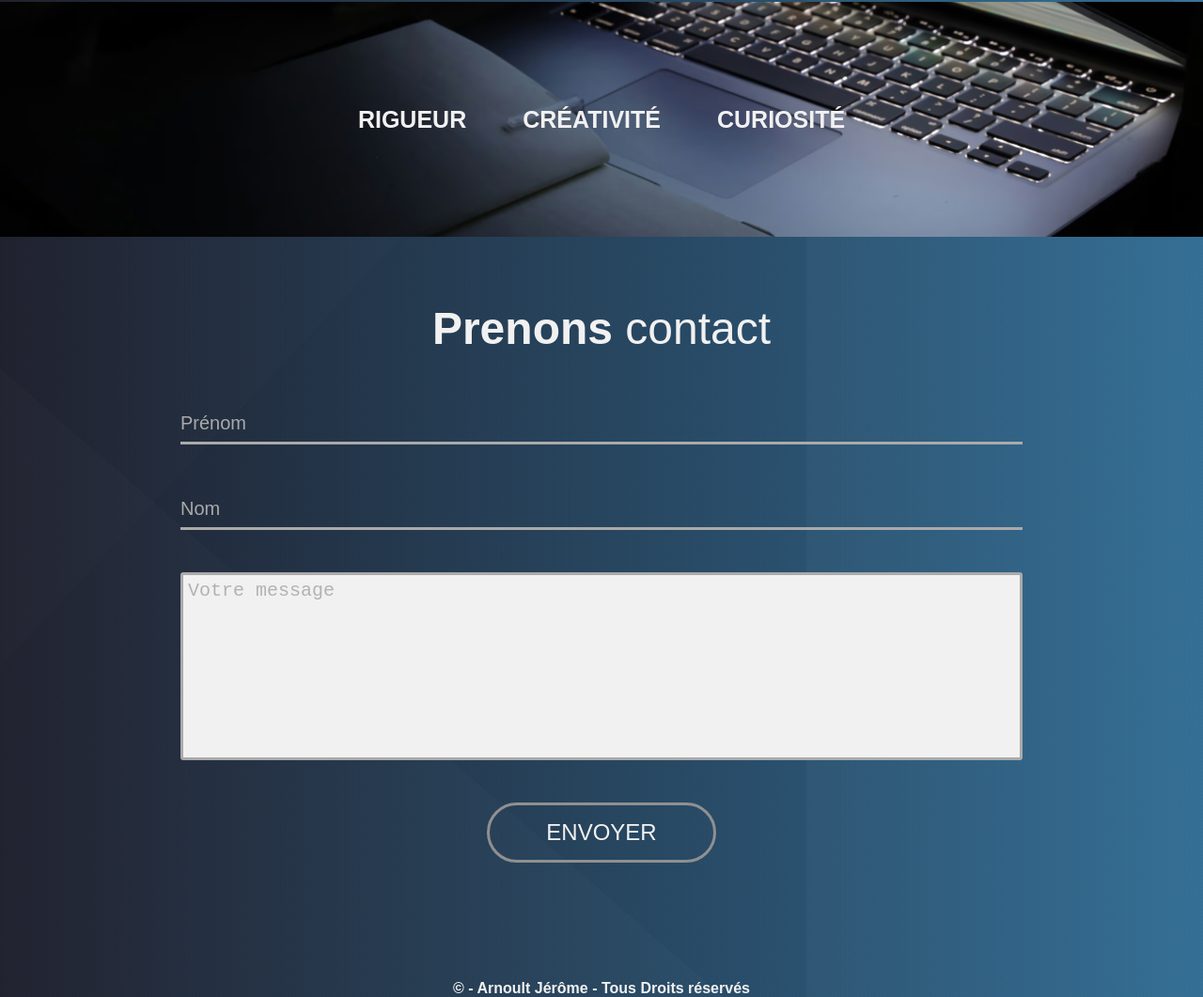
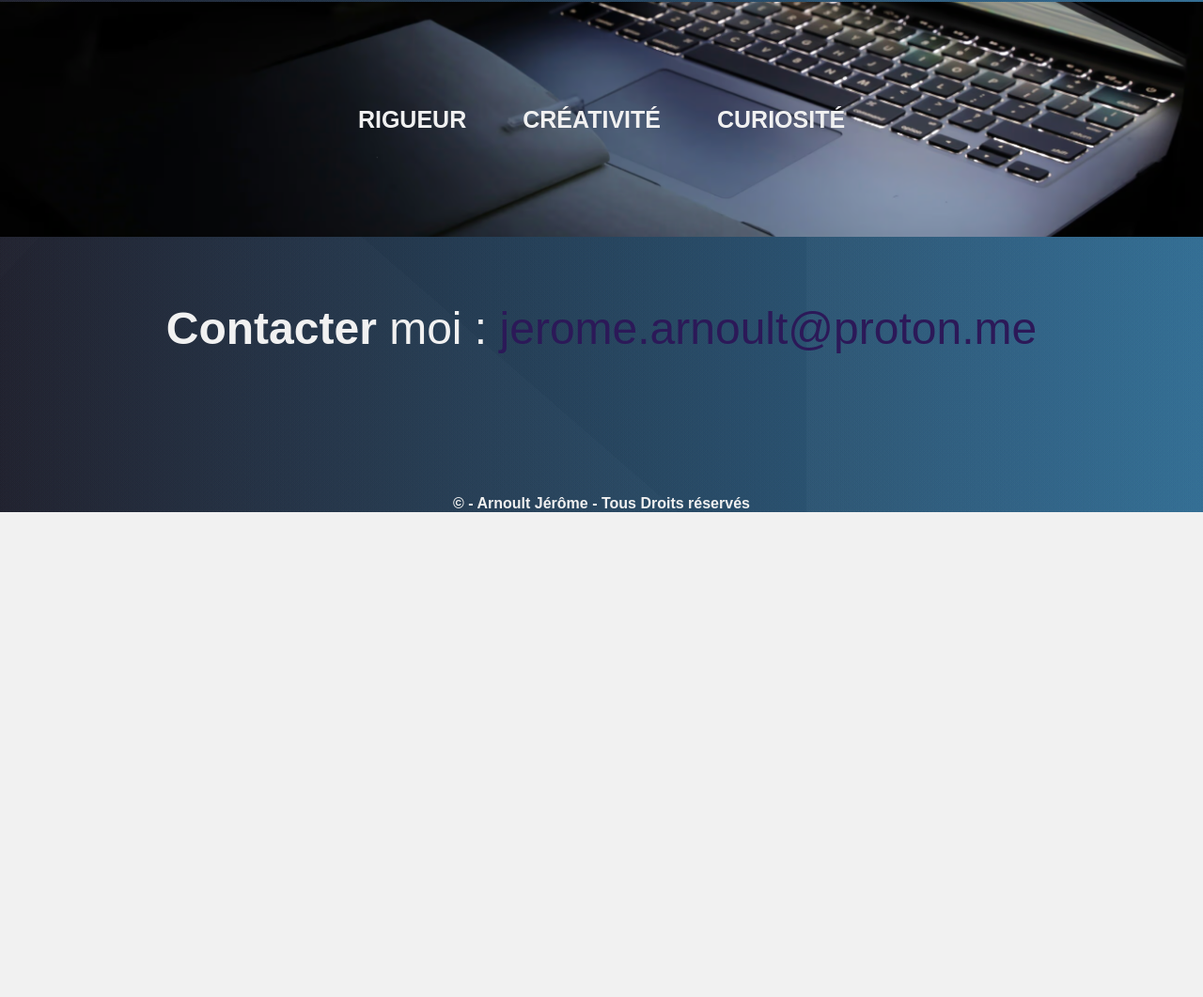
Before and after one commit to JeromeArnoult/Portfolio, a plain HTML site: page index.html in a window 1280 px wide. Shown: the part 6185-7246 px from the top of the page at 94% size. After the commit the page ends 6730 px from the top, so only its background shows below. Drawn offline with nearby package versions, Linux system fonts and the light colour scheme; a web font is replaced by a local one.

Commit message:
Modification contact

```diff
--- a/index.html
+++ b/index.html
@@ -371,7 +371,7 @@
         </div>
     </section>
 
-    <!---------------------------------------------------------- Parallax---------------------------------------------------------->
+    <!----------------------------------------------------- Parallax------------------------------------------------------->
 
     <div class="section-parallax">
         <p class="txt-par">RIGUEUR</p>
@@ -379,14 +379,17 @@
         <p class="txt-par">CURIOSITÉ </p>
     </div>
 
-    <!---------------------------------------------------------- Contact ---------------------------------------------------------->
+    <!---------------------------------------------------- Contact ------------------------------------------------------->
 
     <section class="section-contact" id="contact">
 
-        <h2><span>Prenons</span> contact</h2>
+        <h2><span>Contacter</span> moi : <a href="mailto:jerome.arnoult@proton.me">jerome.arnoult@proton.me</a></h2>
+
+
 
         <div class="container-form">
-            <form action="" class="form-bloc">
+
+            <!-- <form action="" class="form-bloc">
 
                 <div class="form-groupe">
                     <label for="prenom">Prénom</label>
@@ -402,7 +405,7 @@
                 <div class="form-groupe">
                     <input type="submit" value="ENVOYER" class="button-sub">
                 </div>
-            </form>
+            </form> -->
         </div>
 
     </section>
--- a/style.css
+++ b/style.css
@@ -1003,6 +1003,9 @@ h2 span {
     padding-left: 300px;
 
 }
+.section-contact>h2>a {
+    color: #2c1958;
+}
 .form-groupe {
     position:relative;
     display: flex;
```
